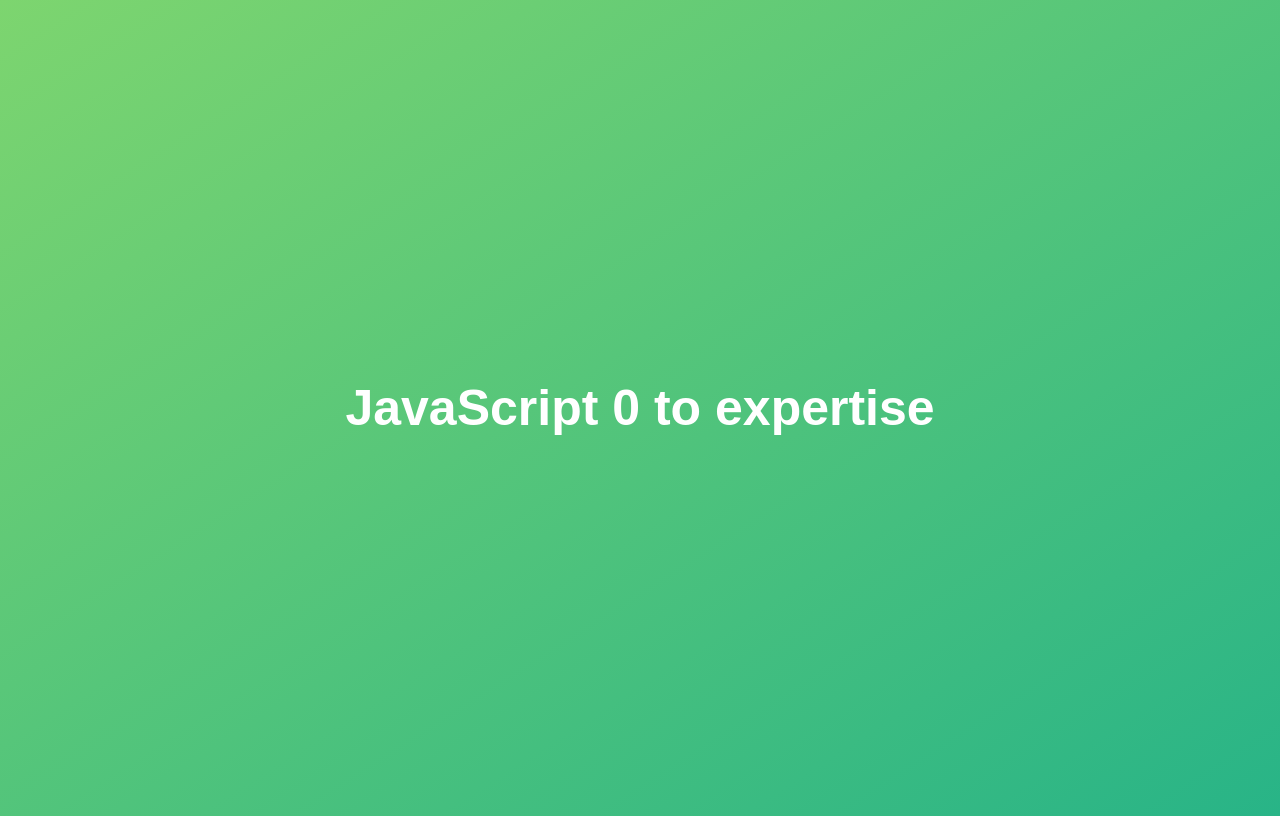
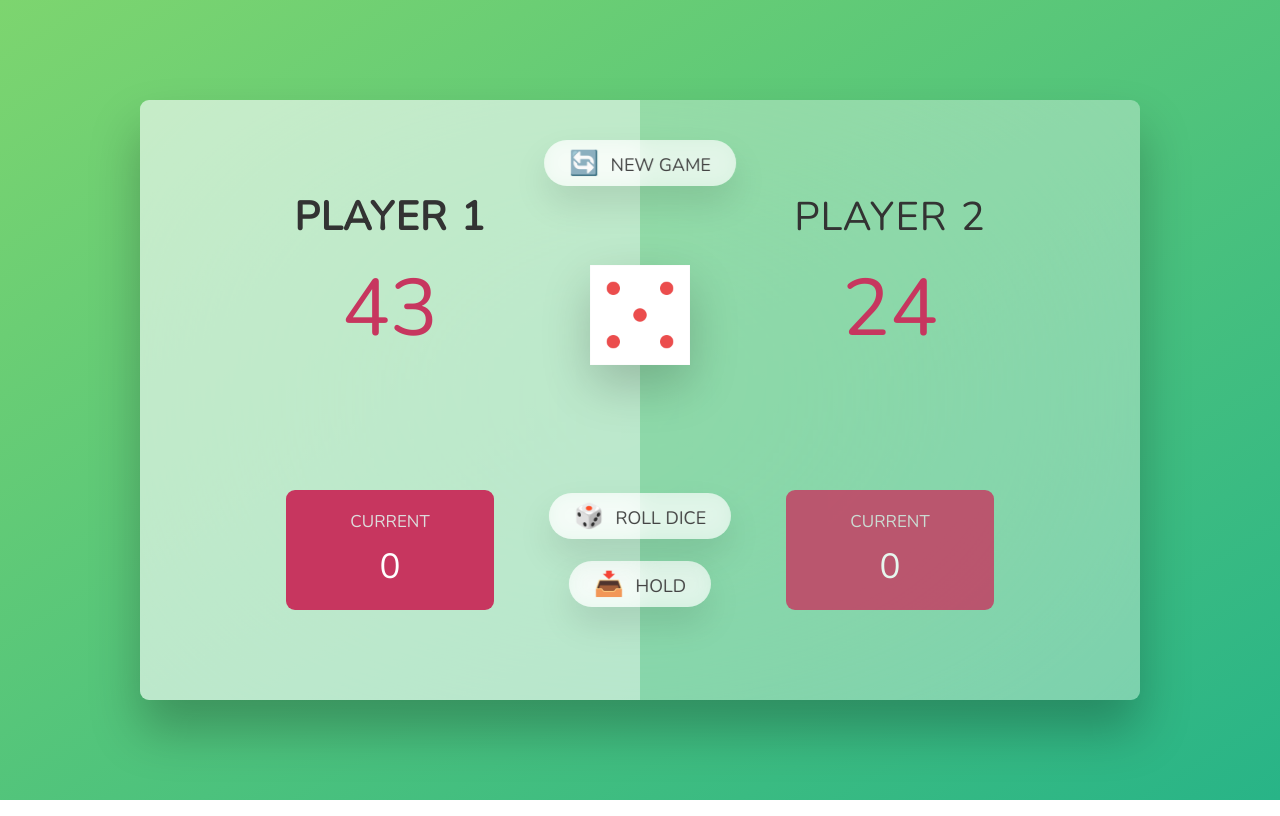
Before and after one commit to Normatov17/d.n, a website: page index.html in a window 1280 px wide. Drawn offline with nearby package versions, Linux system fonts and the light colour scheme.

Commit message:
dice-game img i UI code

```diff
--- a/app.js
+++ b/app.js
@@ -551,3 +551,5 @@
 // heading.innerHTML = `
 //   <h3>From Zero to Export <span class='color:red'>!</span></h3>
 // `;
+
+// Dice Game
--- a/index.html
+++ b/index.html
@@ -3,6 +3,7 @@
   <head>
     <meta charset="UTF-8" />
     <meta name="viewport" content="width=device-width, initial-scale=1.0" />
+    <link rel="stylesheet" href="./styles.css" />
     <title>From 0 to expertise JavaScript</title>
     <style>
       body {
@@ -26,7 +27,29 @@
   </head>
   <body>
     <!-- TODO h1 -->
-    <h1>JavaScript 0 to expertise</h1>
+    <main>
+      <section class="player player--0 player--active">
+        <h2 class="name" id="name--0">Player 1</h2>
+        <p class="score" id="score--0">43</p>
+        <div class="current">
+          <p class="current-label">Current</p>
+          <p class="current-score" id="current--0">0</p>
+        </div>
+      </section>
+      <section class="player player--1">
+        <h2 class="name" id="name--1">Player 2</h2>
+        <p class="score" id="score--1">24</p>
+        <div class="current">
+          <p class="current-label">Current</p>
+          <p class="current-score" id="current--1">0</p>
+        </div>
+      </section>
+
+      <img src="dice-5.png" alt="Playing dice" class="dice" />
+      <button class="btn btn--new">🔄 New game</button>
+      <button class="btn btn--roll">🎲 Roll dice</button>
+      <button class="btn btn--hold">📥 Hold</button>
+    </main>
     <script src="./app.js"></script>
   </body>
 </html>
--- /dev/null
+++ b/styles.css
@@ -0,0 +1,171 @@
+@import url("https://fonts.googleapis.com/css2?family=Nunito&display=swap");
+
+* {
+  margin: 0;
+  padding: 0;
+  box-sizing: inherit;
+}
+
+html {
+  font-size: 62.5%;
+  box-sizing: border-box;
+}
+
+body {
+  font-family: "Nunito", sans-serif;
+  font-weight: 400;
+  height: 100vh;
+  color: #333;
+  background-image: linear-gradient(to top left, #753682 0%, #bf2e34 100%);
+  display: flex;
+  align-items: center;
+  justify-content: center;
+}
+
+/* LAYOUT */
+main {
+  position: relative;
+  width: 100rem;
+  height: 60rem;
+  background-color: rgba(255, 255, 255, 0.35);
+  backdrop-filter: blur(200px);
+  filter: blur();
+  box-shadow: 0 3rem 5rem rgba(0, 0, 0, 0.25);
+  border-radius: 9px;
+  overflow: hidden;
+  display: flex;
+}
+
+.player {
+  flex: 50%;
+  padding: 9rem;
+  display: flex;
+  flex-direction: column;
+  align-items: center;
+  transition: all 0.75s;
+}
+
+/* ELEMENTS */
+.name {
+  position: relative;
+  font-size: 4rem;
+  text-transform: uppercase;
+  letter-spacing: 1px;
+  word-spacing: 2px;
+  font-weight: 300;
+  margin-bottom: 1rem;
+}
+
+.score {
+  font-size: 8rem;
+  font-weight: 300;
+  color: #c7365f;
+  margin-bottom: auto;
+}
+
+.player--active {
+  background-color: rgba(255, 255, 255, 0.4);
+}
+.player--active .name {
+  font-weight: 700;
+}
+.player--active .score {
+  font-weight: 400;
+}
+
+.player--active .current {
+  opacity: 1;
+}
+
+.current {
+  background-color: #c7365f;
+  opacity: 0.8;
+  border-radius: 9px;
+  color: #fff;
+  width: 65%;
+  padding: 2rem;
+  text-align: center;
+  transition: all 0.75s;
+}
+
+.current-label {
+  text-transform: uppercase;
+  margin-bottom: 1rem;
+  font-size: 1.7rem;
+  color: #ddd;
+}
+
+.current-score {
+  font-size: 3.5rem;
+}
+
+/* ABSOLUTE POSITIONED ELEMENTS */
+.btn {
+  position: absolute;
+  left: 50%;
+  transform: translateX(-50%);
+  color: #444;
+  background: none;
+  border: none;
+  font-family: inherit;
+  font-size: 1.8rem;
+  text-transform: uppercase;
+  cursor: pointer;
+  font-weight: 400;
+  transition: all 0.2s;
+
+  background-color: white;
+  background-color: rgba(255, 255, 255, 0.6);
+  backdrop-filter: blur(10px);
+
+  padding: 0.7rem 2.5rem;
+  border-radius: 50rem;
+  box-shadow: 0 1.75rem 3.5rem rgba(0, 0, 0, 0.1);
+}
+
+.btn::first-letter {
+  font-size: 2.4rem;
+  display: inline-block;
+  margin-right: 0.7rem;
+}
+
+.btn--new {
+  top: 4rem;
+}
+.btn--roll {
+  top: 39.3rem;
+}
+.btn--hold {
+  top: 46.1rem;
+}
+
+.btn:active {
+  transform: translate(-50%, 3px);
+  box-shadow: 0 1rem 2rem rgba(0, 0, 0, 0.15);
+}
+
+.btn:focus {
+  outline: none;
+}
+
+.dice {
+  position: absolute;
+  left: 50%;
+  top: 16.5rem;
+  transform: translateX(-50%);
+  height: 10rem;
+  box-shadow: 0 2rem 5rem rgba(0, 0, 0, 0.2);
+}
+
+.player--winner {
+  background-color: #2f2f2f;
+}
+
+.player--winner .name {
+  font-weight: 700;
+  color: #c7365f;
+}
+
+.hidden {
+  display: none;
+}
```
Also changed, not shown: dice-1.png (added), dice-2.png (added), dice-3.png (added), dice-4.png (added), dice-5.png (added), dice-6.png (added), pig-game-flowchart.png (added).
